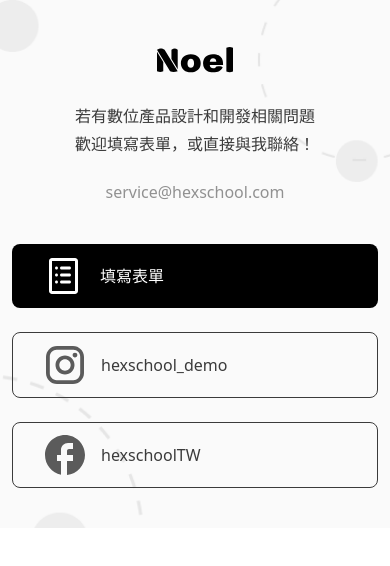
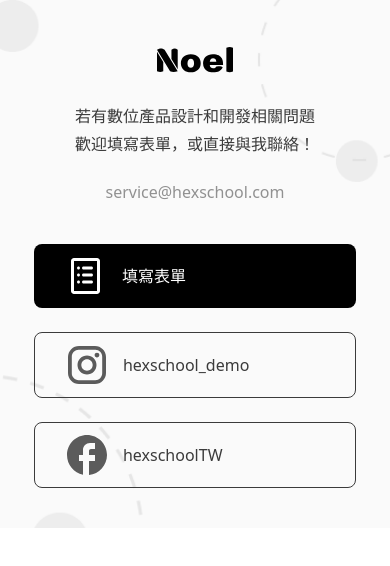
Before and after one commit to Lina-SHU/neol-website, a Vue app: page / in a window 390 px wide. Shown: the top 566 px of the page. Built offline with nearby package versions, Linux system fonts and the light colour scheme.

Commit message:
fix list width

```diff
--- a/src/components/FooterComponent.vue
+++ b/src/components/FooterComponent.vue
@@ -8,7 +8,7 @@
           <p class="text-primary-700 mb-6 lg:text-xl">歡迎填寫表單，或直接與我聯絡！</p>
           <p class="text-primary-500 font-normal lg:text-xl">service@hexschool.com</p>
         </div>
-        <ul class="list-unstyled">
+        <ul class="list-unstyled w-[88%] mx-auto lg:w-auto lg:mx-0">
           <li class="mb-6">
             <a href="#" class="flex items-center bg-primary-900 rounded-lg py-1 px-6">
               <img src="../assets/image/list.svg" alt="list" class="me-2" />
```
